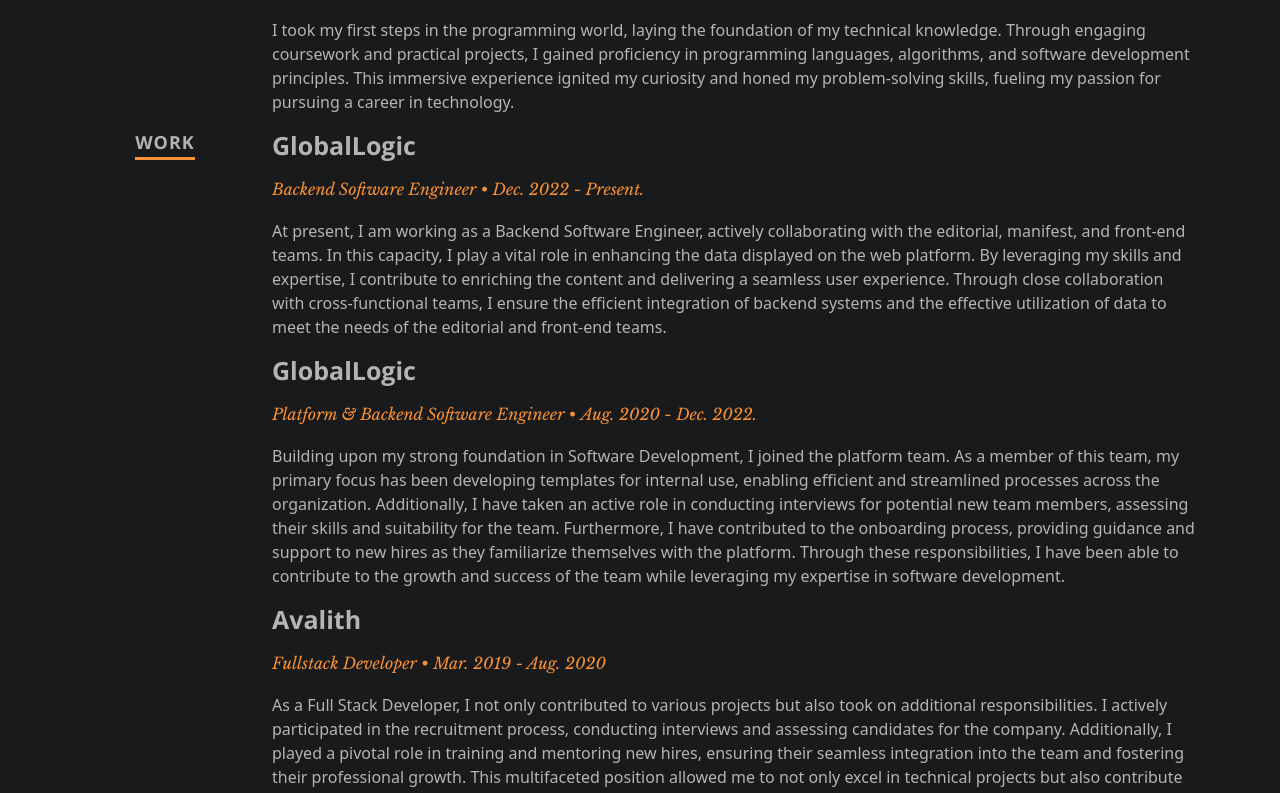
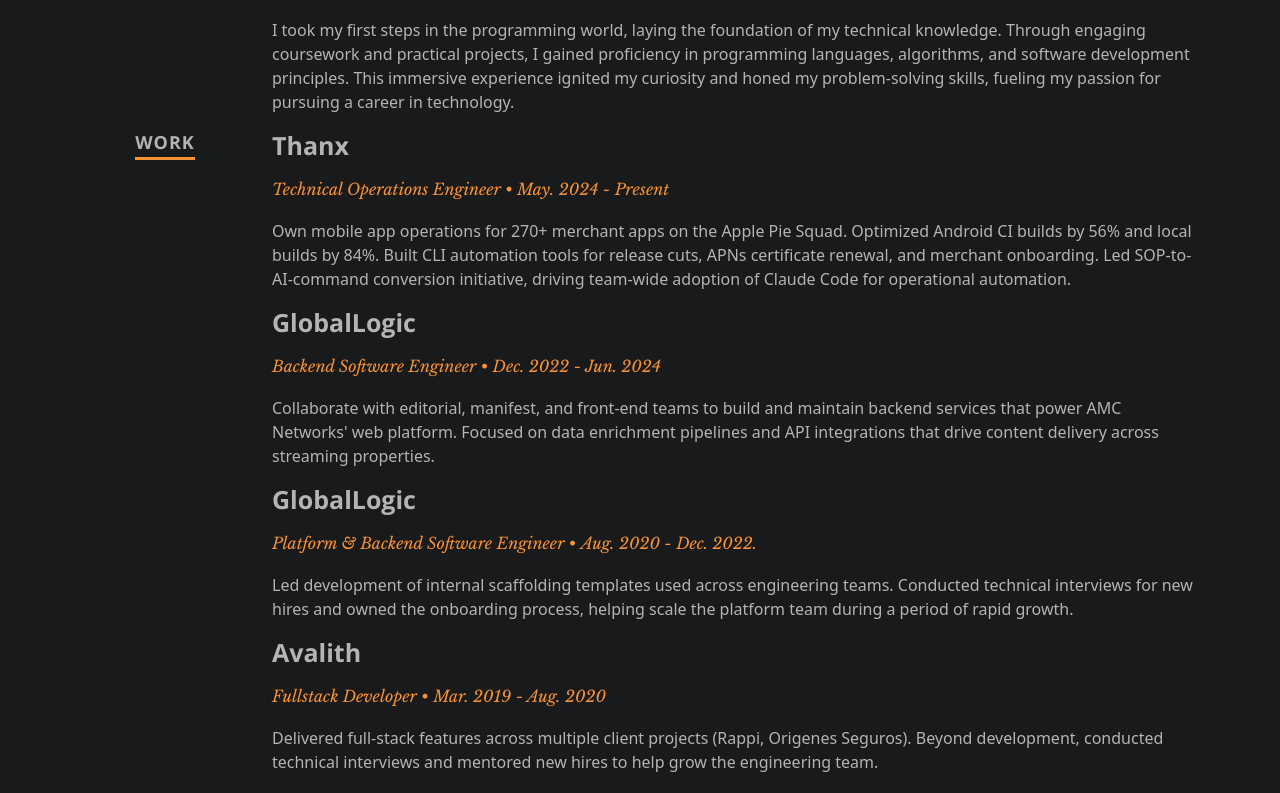
Before and after one commit to Frachuk/resume, a React (Create React App) app: page / in a window 1280 px wide. Shown: the part 1540-2333 px from the top of the page. Built offline with nearby package versions, Linux system fonts and the light colour scheme.

Commit message:
[Update] descriptions and dependencies

```diff
--- a/public/resumeData.json
+++ b/public/resumeData.json
@@ -1,7 +1,7 @@
 {
   "main": {
     "name": "Franco Mischuk",
-    "occupation": "Senior Platform Engineer/Backend Developer",
+    "occupation": "Platform Engineer / Backend Developer",
     "description": "With a passion for perfection, my goal is to contribute my skills and expertise to a supportive and stable company. I am driven to continuously develop and improve my abilities, aiming to become an exceptional software developer.",
     "profilePicture": "/images/profilepic.jpg",
     "bio": "As a driven professional, I possess an unwavering determination to excel and continuously grow in my work. I thrive on challenges and consistently strive for excellence in every endeavor. My relentless pursuit of improvement fuels my motivation to deliver exceptional results and surpass expectations. With a strong work ethic and a commitment to excellence, I consistently strive to go above and beyond to achieve optimal outcomes.",
@@ -43,37 +43,116 @@
     ],
     "work": [
       {
+        "company": "Thanx",
+        "title": "Technical Operations Engineer",
+        "years": "May. 2024 - Present",
+        "description": "Own mobile app operations for 270+ merchant apps on the Apple Pie Squad. Optimized Android CI builds by 56% and local builds by 84%. Built CLI automation tools for release cuts, APNs certificate renewal, and merchant onboarding. Led SOP-to-AI-command conversion initiative, driving team-wide adoption of Claude Code for operational automation."
+      },
+      {
         "company": "GlobalLogic",
         "title": "Backend Software Engineer",
-        "years": "Dec. 2022 - Present.",
-        "description": "At present, I am working as a Backend Software Engineer, actively collaborating with the editorial, manifest, and front-end teams. In this capacity, I play a vital role in enhancing the data displayed on the web platform. By leveraging my skills and expertise, I contribute to enriching the content and delivering a seamless user experience. Through close collaboration with cross-functional teams, I ensure the efficient integration of backend systems and the effective utilization of data to meet the needs of the editorial and front-end teams."
+        "years": "Dec. 2022 - Jun. 2024",
+        "description": "Collaborate with editorial, manifest, and front-end teams to build and maintain backend services that power AMC Networks' web platform. Focused on data enrichment pipelines and API integrations that drive content delivery across streaming properties."
       },
       {
         "company": "GlobalLogic",
         "title": "Platform & Backend Software Engineer",
         "years": "Aug. 2020 - Dec. 2022.",
-        "description": "Building upon my strong foundation in Software Development, I joined the platform team. As a member of this team, my primary focus has been developing templates for internal use, enabling efficient and streamlined processes across the organization. Additionally, I have taken an active role in conducting interviews for potential new team members, assessing their skills and suitability for the team. Furthermore, I have contributed to the onboarding process, providing guidance and support to new hires as they familiarize themselves with the platform. Through these responsibilities, I have been able to contribute to the growth and success of the team while leveraging my expertise in software development."
+        "description": "Led development of internal scaffolding templates used across engineering teams. Conducted technical interviews for new hires and owned the onboarding process, helping scale the platform team during a period of rapid growth."
       },
       {
         "company": "Avalith",
         "title": "Fullstack Developer",
         "years": "Mar. 2019 - Aug. 2020",
-        "description": "As a Full Stack Developer, I not only contributed to various projects but also took on additional responsibilities. I actively participated in the recruitment process, conducting interviews and assessing candidates for the company. Additionally, I played a pivotal role in training and mentoring new hires, ensuring their seamless integration into the team and fostering their professional growth. This multifaceted position allowed me to not only excel in technical projects but also contribute to the development and success of the company's talent pool."
+        "description": "Delivered full-stack features across multiple client projects (Rappi, Origenes Seguros). Beyond development, conducted technical interviews and mentored new hires to help grow the engineering team."
       },
       {
         "company": "Boldt S.A",
         "title": "Technician",
         "years": "Apr. 2015 - Jun. 2018",
-        "description": "I played a crucial role in the setup and configuration of slot machines, overseeing the entire process from hardware installation to final software configuration. This involved meticulously ensuring the seamless integration of the machines, conducting thorough testing, and troubleshooting any technical issues that arose. By leveraging my expertise in hardware and software, I contributed to the successful deployment of fully operational and optimized slot machines, enhancing the overall gaming experience for customers."
+        "description": "Handled end-to-end setup of slot machines — from hardware installation to software configuration. Performed integration testing, diagnostics, and troubleshooting to ensure reliable operation across the casino floor."
       }
     ],
     "projects": [
       {
+        "partner": "Thanx",
+        "rol": "Technical Operations Engineer",
+        "name": "APS AI Brain & Claude Plugins",
+        "years": "Feb. 2026 - Present",
+        "description": "Designed a multi-agent cognitive system (AI Brain) for team operations with structured memory, workflow automation, and scoped agents. Led conversion of 24+ SOPs into reusable Claude commands via thanx-claude-plugins, enabling company-wide AI-assisted operational automation.",
+        "techStack": [
+          "Claude Code",
+          "MCP (Keystone)",
+          "Node.js",
+          "Jira",
+          "Notion",
+          "GitHub"
+        ]
+      },
+      {
+        "partner": "Thanx",
+        "rol": "Technical Operations Engineer",
+        "name": "APNs Certificate Automation",
+        "years": "Jan. 2026 - Feb. 2026",
+        "description": "Automated Apple Push Notification certificate renewal via a cron job that detects expiring certificates and renews them automatically. Includes Slack webhook alerts and monitoring, eliminating a manual process that previously risked push notification outages for merchant apps.",
+        "techStack": [
+          "Node.js",
+          "Apple Developer API",
+          "CircleCI",
+          "Slack Webhooks",
+          "Cron"
+        ]
+      },
+      {
+        "partner": "Thanx",
+        "rol": "Technical Operations Engineer",
+        "name": "Android Build Optimization",
+        "years": "Sept. 2024 - Mar. 2025",
+        "description": "Optimized Gradle JVM configuration for Android build flavors across 270+ merchant apps. Achieved 55.9% faster CI builds on CircleCI and 83.6% faster local builds (from 5m29s to 54s), reducing engineering time and CI costs company-wide.",
+        "techStack": [
+          "React Native",
+          "Gradle",
+          "CircleCI",
+          "JVM",
+          "Android"
+        ]
+      },
+      {
+        "partner": "Thanx",
+        "rol": "Technical Operations Engineer",
+        "name": "thanx-appops CLI Tools",
+        "years": "Aug. 2024 - Feb. 2026",
+        "description": "Built a suite of 6 Node.js CLI tools automating core operational workflows: release cuts, SendGrid custom domain setup, Firebase app creation, Apple agreement emails, and Android app signing. Used across the entire engineering org to standardize and accelerate merchant operations.",
+        "techStack": [
+          "Node.js",
+          "SendGrid API",
+          "Firebase",
+          "Apple Developer API",
+          "CircleCI",
+          "Fastlane"
+        ]
+      },
+      {
+        "partner": "Thanx",
+        "rol": "Technical Operations Engineer",
+        "name": "Fastlane & Release Pipeline Improvements",
+        "years": "Jan. 2025 - Jun. 2025",
+        "description": "Built a cache layer for Fastlane's fetch_app_configuration to eliminate redundant API calls during builds. Fixed critical pipeline blockers affecting all iOS releases, discovered workarounds for Apple-side issues, and modernized the release cut SOP with a data-driven validation approach.",
+        "techStack": [
+          "Ruby",
+          "Fastlane",
+          "CircleCI",
+          "Apple App Store Connect API",
+          "iOS",
+          "Android"
+        ]
+      },
+      {
         "partner": "AMC Networks",
         "rol": "Backend Developer",
         "name": "Ingest Script",
-        "years": "Dec. 2022 - Present",
-        "description": "As a Backend Developer at AMC Networks, I am currently working on the Ingest Script project. This project aims to develop a script that fetches streaming schedule data from Nielsen, a trusted source, and extends the data using a Content Management System (CMS). The script is built using Node.js and utilizes AWS Batch for scalable and efficient execution. CloudWatch is used for monitoring and logging, while FTP is employed to fetch the data from Nielsen. The extended data is stored and managed using Cloudinary, and Splunk is utilized for centralized logging and analysis. With the Ingest Script project, AMC Networks aims to automate the process of fetching and extending streaming schedule data, ensuring accurate and up-to-date information for their content management system.",
+        "years": "Dec. 2022 - Jun. 2024",
+        "description": "Built an automated pipeline that fetches streaming schedule data from Nielsen via FTP, enriches it through a CMS, and stores assets in Cloudinary. Runs on AWS Batch for scalable execution with CloudWatch monitoring and Splunk logging, replacing a manual workflow and ensuring up-to-date scheduling data across AMC's platforms.",
         "techStack": [
           "Node",
           "AWS Batch",
@@ -87,8 +166,8 @@
         "partner": "AMC Networks",
         "rol": "Backend Developer",
         "name": "Universal Search",
-        "years": "Dec. 2022 - Present",
-        "description": "As a Backend Developer at AMC Networks, I am currently working on the Universal Search project. This project involves the development of a Node.js ETL service that utilizes a third-party integration to parse content, which is then stored in an S3 bucket. The project leverages a tech stack that includes Node.js, Express, Xls for content parsing, Kafka for event-driven data processing, and various AWS services such as CloudWatch for monitoring. Additionally, Stoplight is used for API documentation, and Splunk is employed for centralized logging and analysis. With the Universal Search project, AMC Networks aims to enhance search capabilities by efficiently extracting, transforming, and storing data, ensuring optimal performance and reliability throughout the system.",
+        "years": "Dec. 2022 - Jun. 2024",
+        "description": "Developed an ETL service that parses content via third-party integrations, processes it through Kafka event streams, and stores results in S3. Enhanced AMC's cross-platform search capabilities by unifying content from multiple sources into a single searchable index.",
         "techStack": [
           "Node",
           "Express",
@@ -105,7 +184,7 @@
         "rol": "Frontend Developer",
         "name": "This resume",
         "years": "N/A - Present",
-        "description": "I created my own resume page using React, implementing the Bootstrap grid system and custom CSS for a visually appealing and responsive layout. Leveraging React's capabilities, I built a dynamic and interactive resume page that effectively showcases my skills and experiences. By utilizing the Bootstrap grid system, I ensured a responsive design that adapts seamlessly to various screen sizes and devices. Through the use of custom CSS, I added a unique and professional touch to the page's appearance. Employing Jest for testing, I ensured the reliability and functionality of the components, while gh-pages facilitated easy deployment on GitHub Pages. This project not only showcased my frontend development skills, but also demonstrated my ability to independently create an engaging user interface using modern technologies.",
+        "description": "Personal project — a responsive resume page built with React and Bootstrap, deployed to GitHub Pages. Features a component-based architecture with Jest test coverage.",
         "techStack": [
           "React",
           "jest",
@@ -119,7 +198,7 @@
         "name": "Savvi - UI",
         "webPage": "https://www.savvi.com/www",
         "years": "Sept. 2022 - Mar. 2023",
-        "description": "I held the role of Frontend Developer. During this time, I focused on improving and refactoring the existing e-commerce page to reduce code complexity and enhance performance.",
+        "description": "Refactored an existing e-commerce platform to reduce code complexity and improve page performance, resulting in a cleaner codebase and faster load times.",
         "techStack": [
           "Angular",
           "FontAwesome",
@@ -131,7 +210,7 @@
         "rol": "Platform Engineer",
         "name": "Launchpad templates generator",
         "years": "Aug. 2020 - Dec. 2022",
-        "description": "The GameStop CLI tool, built with Yeoman, provides developers with a streamlined solution for generating a basic REST API tailored to common scenarios. With automated scaffolding, this tool significantly reduces development time and effort. Additionally, it comes with a fully configured pipeline, enabling seamless integration into a CI/CD strategy. The pipeline includes automated testing, code quality checks, and efficient deployment, ensuring a reliable and streamlined release process. By leveraging this CLI tool, GameStop developers can accelerate REST API development while adhering to industry best practices for CI/CD.",
+        "description": "Built a Yeoman-based CLI tool that scaffolds production-ready REST APIs with pre-configured CI/CD pipelines, automated testing, and deployment workflows. Supported multiple languages (Node, Go, Java, .NET) across a Nx monorepo, accelerating new service creation for GameStop's engineering teams.",
         "techStack": [
           "Node",
           "React",
@@ -160,7 +239,7 @@
         "rol": "Backend Developer",
         "name": "Hyperion PBCS",
         "years": "Sept. 2020 - Jan. 2022",
-        "description": "I worked on the Narvar Shipment Processor project. This service was developed to parse data from an S3 file and convert it into a CSV format with a unique structure. The generated CSV file was specifically designed to be imported into a business program used by the GameStop team, facilitating the seamless integration of shipment data for further processing and analysis.",
+        "description": "Built a data transformation service that parses S3 files and converts them into a structured CSV format compatible with GameStop's business intelligence tools, using Node streams and custom transforms for efficient large-file processing.",
         "techStack": [
           "Node",
           "Express",
@@ -177,7 +256,7 @@
         "rol": "Backend Developer",
         "name": "Narvar Shipment Processor",
         "years": "Sept. 2020 - Jan. 2022",
-        "description": "This application was designed to handle a write event on an S3 bucket. The primary functionality of the application was to generate a shipment order based on the content of the file uploaded to the bucket.",
+        "description": "Developed an event-driven service triggered by S3 write events that automatically generates shipment orders from uploaded file data, processing messages via SQS for reliable order fulfillment.",
         "techStack": [
           "Node",
           "Express",
@@ -193,7 +272,7 @@
         "rol": "Backend Developer",
         "name": "Rappi Games",
         "years": "Jun. 2020 - Aug. 2020",
-        "description": "This involved developing a backend service to handle tournament tokens for the Rappi Games app. The service was responsible for managing and processing the tokens used in tournaments within the app, ensuring a seamless gaming experience for users.",
+        "description": "Developed the backend service powering tournament token management for Rappi Games — handling token issuance, redemption, and balance tracking to support in-app gaming tournaments across Rappi's user base.",
         "techStack": [
           "Node",
           "Express",
@@ -208,7 +287,7 @@
         "rol": "Backend Developer",
         "name": "Live",
         "years": "May. 2020 - Jun. 2020",
-        "description": "I worked on the Live project, which involved the development of an application on the Rappi platform that allowed users to purchase and watch live streams. This feature provided users with the convenience of accessing and enjoying live content directly through the Rappi platform.",
+        "description": "Built the backend for Rappi's live streaming commerce feature, enabling users to purchase and watch live streams directly within the app — combining content delivery with integrated payment processing.",
         "techStack": [
           "Node",
           "Express",
@@ -222,8 +301,8 @@
         "partner": "Rappi",
         "rol": "Backend Developer",
         "name": "Gifts",
-        "years": "Fab. 2020 - May. 2020",
-        "description": "I worked on the Gifts project, developing an application within the Rappi platform that allowed users to send gifts to their contacts. This feature was integrated into the Rappi store, enabling users to conveniently select and send gifts to their desired recipients.",
+        "years": "Feb. 2020 - May. 2020",
+        "description": "Developed the gift-sending feature for Rappi's store, allowing users to select products and send them as gifts to contacts with personalized delivery — integrated into the existing checkout and logistics flows.",
         "techStack": [
           "Node",
           "Express",
@@ -237,8 +316,8 @@
         "partner": "Rappi",
         "rol": "Backend Developer",
         "name": "Ticket Events",
-        "years": "Sept. 2019 - Fab. 2020",
-        "description": "I worked on the Ticket Events project, which involved the development of a backend service to facilitate the sale of concert tickets through the Rappi platform. The service integrated with various Latam ticketing systems, enabling seamless ticket purchases for Rappi users.",
+        "years": "Sept. 2019 - Feb. 2020",
+        "description": "Built the backend service for selling concert tickets through Rappi, integrating with multiple Latin American ticketing providers via SOAP APIs. Handled event catalog sync, seat selection, and payment orchestration across different vendor systems.",
         "techStack": [
           "Node",
           "TypeScript",
@@ -256,7 +335,7 @@
         "rol": "Backend Developer",
         "name": "Aliados",
         "years": "Aug. 2019 - Sept. 2019",
-        "description": "I was in charge of development a backend service to scrape data from various competing companies' websites and services. The objective was to gather relevant information from these sources and integrate it into Rappi's platform for analysis and comparison.",
+        "description": "Developed a multi-threaded web scraping service in Java that collected pricing and catalog data from competitor platforms, feeding it into Rappi's analytics pipeline for market intelligence and competitive analysis.",
         "techStack": [
           "Java 11",
           "Lombok",
@@ -273,7 +352,7 @@
         "rol": "Frontend Developer",
         "name": "Onboarding Page",
         "years": "Jul. 2019 - Aug. 2019",
-        "description": "I was responsible for the onboarding of a landing page. The objective of this project was to create an engaging and user-friendly onboarding experience for new users.",
+        "description": "Built a pixel-perfect onboarding landing page for new insurance customers using React Hooks and SASS, focused on conversion-oriented UX and responsive design.",
         "techStack": [
           "React using Hooks",
           "SASS",
--- a/src/index.js
+++ b/src/index.js
@@ -1,5 +1,5 @@
 import React from 'react';
-import ReactDOM from 'react-dom';
+import { createRoot } from 'react-dom/client';
 import { App } from './App';
 import reportWebVitals from './reportWebVitals';
 import { library } from '@fortawesome/fontawesome-svg-core';
@@ -8,11 +8,11 @@
 
 library.add(fab);
 
-ReactDOM.render(
+const root = createRoot(document.getElementById('root'));
+root.render(
   <React.StrictMode>
     <App />
   </React.StrictMode>,
-  document.getElementById('root'),
 );
 
 // If you want to start measuring performance in your app, pass a function
```
Also changed, not shown: package.json (+29 -30 lines), .eslintrc.yml, 1 other file (tests, documents, lock files or other folders).
